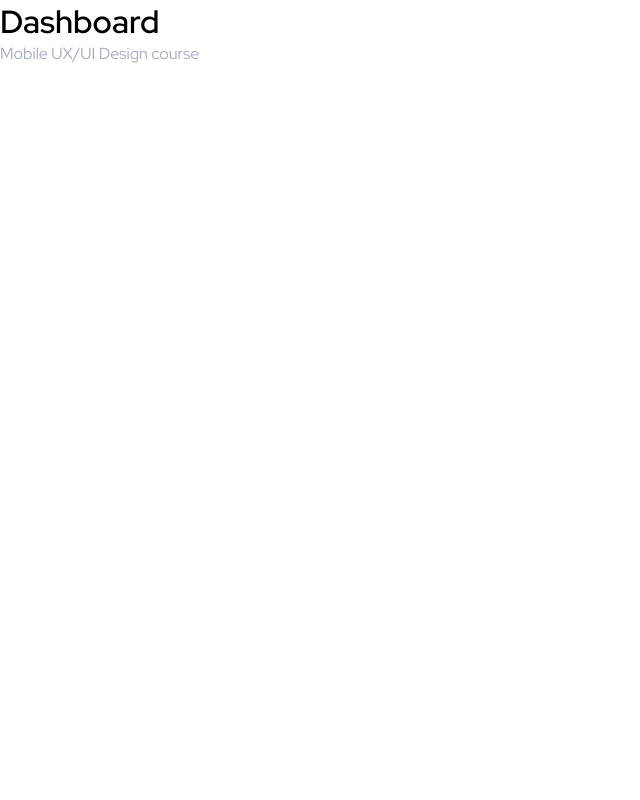
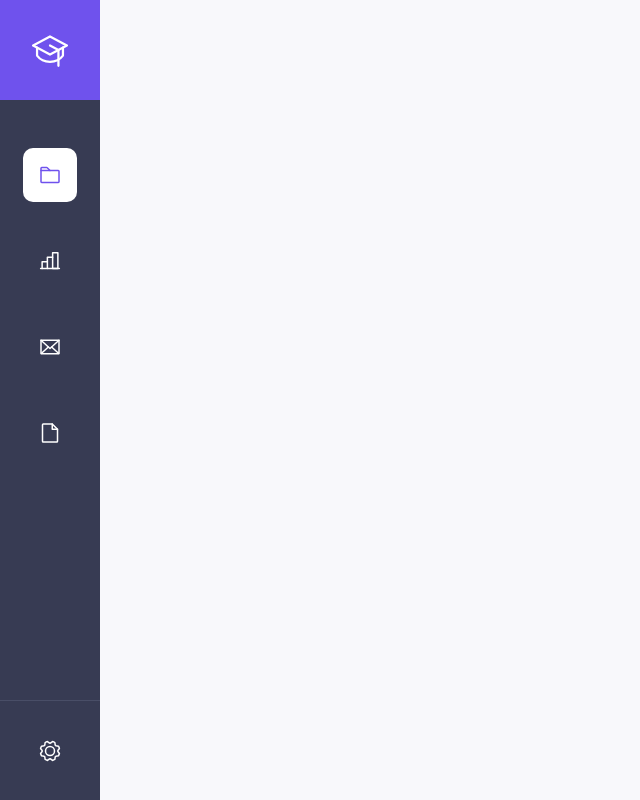
Before and after one commit to ClodoaldoDantas/courses, a React (Vite) app: page / in a window 1280 px wide. Shown: the whole page, without its empty margins (0-640 px from the left). Built offline with nearby package versions, Linux system fonts and the light colour scheme.

Commit message:
feat: componente sidebar

```diff
--- a/package.json
+++ b/package.json
@@ -9,6 +9,7 @@
     "preview": "vite preview"
   },
   "dependencies": {
+    "phosphor-react": "^1.4.1",
     "react": "^18.2.0",
     "react-dom": "^18.2.0",
     "styled-components": "^5.3.6"
--- a/src/App.tsx
+++ b/src/App.tsx
@@ -1,12 +1,15 @@
 import { ThemeProvider } from 'styled-components'
+import { Layout } from './layouts'
+import { Home } from './pages/Home'
 import { GlobalStyle } from './styles/global'
 import { defaultTheme } from './styles/themes/default'
 
 export function App() {
   return (
     <ThemeProvider theme={defaultTheme}>
-      <h1>Dashboard</h1>
-      <p>Mobile UX/UI Design course</p>
+      <Layout>
+        <Home />
+      </Layout>
       <GlobalStyle />
     </ThemeProvider>
   )
--- /dev/null
+++ b/src/components/Sidebar/index.tsx
@@ -0,0 +1,48 @@
+import {
+  GraduationCap,
+  Folder,
+  ChartBar,
+  Envelope,
+  File,
+  Gear,
+} from 'phosphor-react'
+
+import { useState } from 'react'
+import * as S from './styles'
+
+export function Sidebar() {
+  const [menuItemActive, setMenuItemActive] = useState('folder')
+
+  const menuItems = [
+    { id: 'folder', icon: Folder },
+    { id: 'chartBar', icon: ChartBar },
+    { id: 'envelope', icon: Envelope },
+    { id: 'file', icon: File },
+  ]
+
+  return (
+    <S.SidebarContainer>
+      <S.SidebarLogo>
+        <GraduationCap size={36} color="#fff" />
+      </S.SidebarLogo>
+
+      <S.Menu>
+        {menuItems.map(({ id, icon: Icon }) => (
+          <S.MenuItem
+            key={id}
+            onClick={() => setMenuItemActive(id)}
+            className={menuItemActive === id ? 'active' : ''}
+          >
+            <Icon size={24} />
+          </S.MenuItem>
+        ))}
+      </S.Menu>
+
+      <S.SiderbarFooter>
+        <S.MenuItem>
+          <Gear size={24} />
+        </S.MenuItem>
+      </S.SiderbarFooter>
+    </S.SidebarContainer>
+  )
+}
--- /dev/null
+++ b/src/components/Sidebar/styles.ts
@@ -0,0 +1,61 @@
+import styled from 'styled-components'
+
+export const SidebarContainer = styled.div`
+  position: fixed;
+  top: 0;
+  left: 0;
+  background-color: ${(props) => props.theme.colors.gray500};
+  height: 100%;
+  width: 100px;
+
+  display: flex;
+  flex-direction: column;
+`
+
+export const SidebarLogo = styled.div`
+  height: 100px;
+  width: 100px;
+  display: flex;
+  align-items: center;
+  justify-content: center;
+  background-color: ${(props) => props.theme.colors.purple500};
+`
+
+export const Menu = styled.nav`
+  margin-top: 3rem;
+  display: flex;
+  flex-direction: column;
+  align-items: center;
+  gap: 2rem;
+`
+
+export const MenuItem = styled.button`
+  height: 54px;
+  width: 54px;
+  border: 0;
+  border-radius: 10px;
+  background: transparent;
+  color: ${(props) => props.theme.colors.white};
+
+  display: flex;
+  align-items: center;
+  justify-content: center;
+  transition: 0.2s;
+
+  &:hover,
+  &.active {
+    background-color: ${(props) => props.theme.colors.white};
+    color: ${(props) => props.theme.colors.purple500};
+  }
+`
+
+export const SiderbarFooter = styled.footer`
+  height: 100px;
+  width: 100px;
+  border-top: 1px solid #494e67;
+  margin-top: auto;
+
+  display: flex;
+  align-items: center;
+  justify-content: center;
+`
--- /dev/null
+++ b/src/layouts/index.tsx
@@ -0,0 +1,15 @@
+import { ReactNode } from 'react'
+import { Sidebar } from '../components/Sidebar'
+
+interface LayoutProps {
+  children: ReactNode
+}
+
+export function Layout({ children }: LayoutProps) {
+  return (
+    <>
+      <Sidebar />
+      <div>{children}</div>
+    </>
+  )
+}
--- /dev/null
+++ b/src/pages/Home/index.tsx
@@ -0,0 +1,3 @@
+export function Home() {
+  return <></>
+}
--- a/src/styles/global.ts
+++ b/src/styles/global.ts
@@ -18,6 +18,7 @@ export const GlobalStyle = createGlobalStyle`
   }
 
   body {
+    background-color: ${(props) => props.theme.colors.gray300};
     color: ${(props) => props.theme.colors.gray400};
   }
 
--- a/src/styles/themes/default.ts
+++ b/src/styles/themes/default.ts
@@ -19,6 +19,7 @@ export const defaultTheme = {
     white: '#FFF',
     gray500: '#373B53',
     gray400: '#A6ACBE',
+    gray300: '#F8F8FB',
     purple500: '#6F52ED',
   },
 }
```
Also changed, not shown: 1 other file (tests, documents, lock files or other folders).
